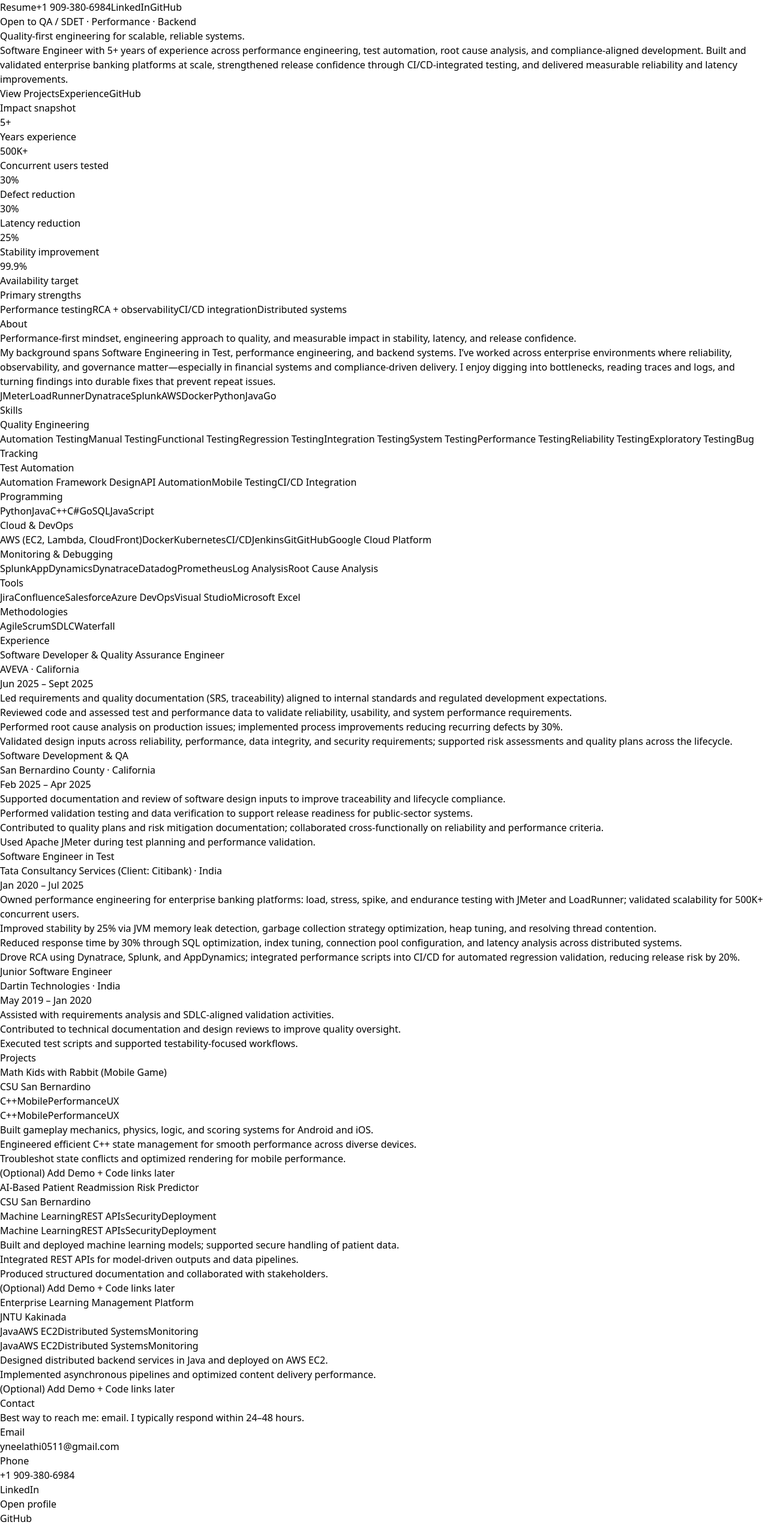
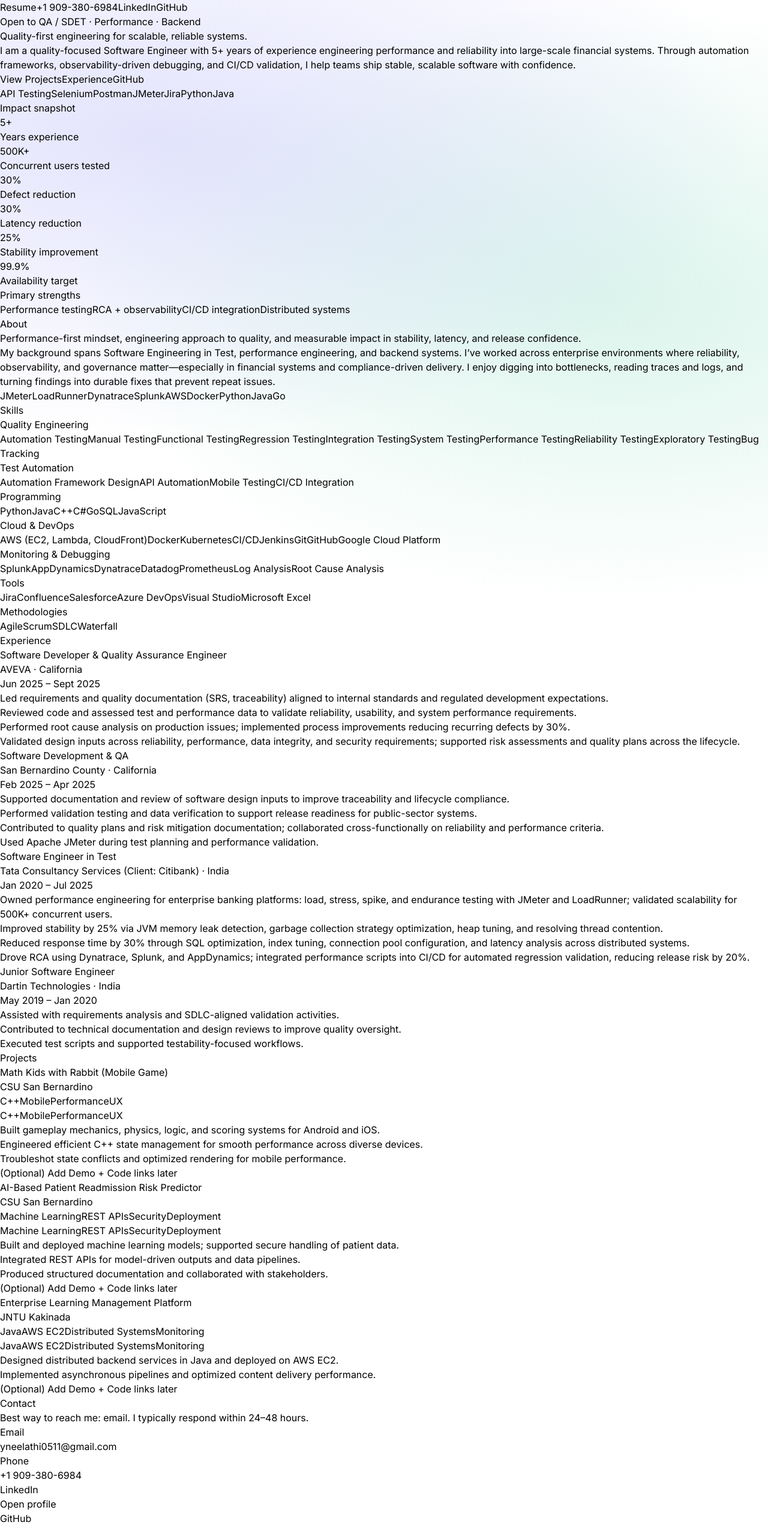
Before and after one commit to greeshmaneelathi/yasogreeshma-portfolio, a React (Vite) app: page / in a window 1280 px wide. Shown: the part 48-2596 px from the top of the page at 60% size. Built offline with nearby package versions, Linux system fonts and the light colour scheme.

Commit message:
Improve UI + animations

```diff
--- a/index.html
+++ b/index.html
@@ -5,6 +5,10 @@
     <link rel="icon" type="image/svg+xml" href="/vite.svg" />
     <meta name="viewport" content="width=device-width, initial-scale=1.0" />
     <title>greeshma-portfolio</title>
+    <link rel="preconnect" href="https://fonts.googleapis.com">
+<link rel="preconnect" href="https://fonts.gstatic.com" crossorigin>
+<link href="https://fonts.googleapis.com/css2?family=Inter:wght@400;500;600;700;800&display=swap" rel="stylesheet">
+
   </head>
   <body>
     <div id="root"></div>
--- a/package.json
+++ b/package.json
@@ -10,6 +10,7 @@
     "preview": "vite preview"
   },
   "dependencies": {
+    "framer-motion": "^12.34.2",
     "react": "^19.2.0",
     "react-dom": "^19.2.0"
   },
--- a/src/App.jsx
+++ b/src/App.jsx
@@ -1,4 +1,5 @@
 import React from "react";
+import { motion } from "framer-motion";
 
 const links = {
   email: "mailto:yneelathi0511@gmail.com",
@@ -41,7 +42,15 @@
     "GitHub",
     "Google Cloud Platform",
   ],
-  "Monitoring & Debugging": ["Splunk", "AppDynamics", "Dynatrace", "Datadog", "Prometheus", "Log Analysis", "Root Cause Analysis"],
+  "Monitoring & Debugging": [
+    "Splunk",
+    "AppDynamics",
+    "Dynatrace",
+    "Datadog",
+    "Prometheus",
+    "Log Analysis",
+    "Root Cause Analysis",
+  ],
   Tools: ["Jira", "Confluence", "Salesforce", "Azure DevOps", "Visual Studio", "Microsoft Excel"],
   Methodologies: ["Agile", "Scrum", "SDLC", "Waterfall"],
 };
@@ -148,6 +157,11 @@
   );
 }
 
+const fadeUp = {
+  hidden: { opacity: 0, y: 18 },
+  show: { opacity: 1, y: 0 },
+};
+
 export default function App() {
   return (
     <div className="min-h-screen bg-neutral-50 text-neutral-900">
@@ -171,22 +185,23 @@
               href={links.resume}
               target="_blank"
               rel="noreferrer"
-              className="hidden rounded-xl bg-neutral-900 px-3 py-2 text-sm font-medium text-white shadow-sm hover:bg-neutral-800 md:inline-flex"
+              className="hidden rounded-xl bg-neutral-900 px-3 py-2 text-sm font-medium text-white shadow-sm hover:bg-neutral-800 md:inline-flex transition-transform duration-200 hover:-translate-y-0.5"
             >
               Resume
             </a>
+
             <a
-  href="tel:+19093806984"
-  className="px-4 py-2 rounded-full border hover:bg-neutral-100 transition"
->
-  +1 909-380-6984
-</a>
+              href="tel:+19093806984"
+              className="hidden px-4 py-2 rounded-xl border border-neutral-200 bg-white text-sm font-medium text-neutral-800 shadow-sm hover:bg-neutral-50 transition-transform duration-200 hover:-translate-y-0.5 md:inline-flex"
+            >
+              +1 909-380-6984
+            </a>
 
             <a
               href={links.linkedin}
               target="_blank"
               rel="noreferrer"
-              className="rounded-xl border border-neutral-200 bg-white px-3 py-2 text-sm font-medium text-neutral-800 shadow-sm hover:bg-neutral-50"
+              className="rounded-xl border border-neutral-200 bg-white px-3 py-2 text-sm font-medium text-neutral-800 shadow-sm hover:bg-neutral-50 transition-transform duration-200 hover:-translate-y-0.5"
             >
               LinkedIn
             </a>
@@ -195,7 +210,7 @@
               href={links.github}
               target="_blank"
               rel="noreferrer"
-              className="rounded-xl border border-neutral-200 bg-white px-3 py-2 text-sm font-medium text-neutral-800 shadow-sm hover:bg-neutral-50"
+              className="rounded-xl border border-neutral-200 bg-white px-3 py-2 text-sm font-medium text-neutral-800 shadow-sm hover:bg-neutral-50 transition-transform duration-200 hover:-translate-y-0.5"
             >
               GitHub
             </a>
@@ -207,33 +222,53 @@
         {/* Hero */}
         <div className="grid gap-10 py-14 md:grid-cols-12 md:items-center">
           <div className="md:col-span-7">
-            <div className="inline-flex items-center gap-2 rounded-full border border-neutral-200 bg-white px-3 py-1 text-sm text-neutral-700 shadow-sm">
+            <motion.div
+              variants={fadeUp}
+              initial="hidden"
+              animate="show"
+              transition={{ duration: 0.55 }}
+              className="inline-flex items-center gap-2 rounded-full border border-neutral-200 bg-white px-3 py-1 text-sm text-neutral-700 shadow-sm"
+            >
               <span className="h-2 w-2 rounded-full bg-emerald-500" />
               Open to QA / SDET · Performance · Backend
-            </div>
+            </motion.div>
 
-            <h1 className="mt-5 text-4xl font-semibold tracking-tight text-neutral-900 md:text-5xl">
+            <motion.h1
+              initial={{ opacity: 0, y: 40 }}
+              animate={{ opacity: 1, y: 0 }}
+              transition={{ duration: 0.6, delay: 0.08 }}
+              className="mt-5 text-4xl md:text-5xl font-bold tracking-tight"
+            >
               Quality-first engineering for scalable, reliable systems.
-            </h1>
+            </motion.h1>
 
-            <p className="mt-4 max-w-2xl text-lg leading-relaxed text-neutral-600">
-              Software Engineer with 5+ years of experience across performance engineering, test automation, root cause
-              analysis, and compliance-aligned development. Built and validated enterprise banking platforms at scale,
-              strengthened release confidence through CI/CD-integrated testing, and delivered measurable reliability and
-              latency improvements.
-            </p>
+            <motion.p
+              initial={{ opacity: 0, y: 30 }}
+              animate={{ opacity: 1, y: 0 }}
+              transition={{ duration: 0.6, delay: 0.22 }}
+              className="mt-4 text-neutral-600 max-w-xl leading-relaxed"
+            >
+              I am a quality-focused Software Engineer with 5+ years of experience engineering performance and reliability into large-scale financial systems.
+              Through automation frameworks, observability-driven debugging, and CI/CD validation, I help teams ship stable, scalable software with confidence.
+            </motion.p>
 
-            <div className="mt-6 flex flex-wrap gap-3">
+            {/* Animated Buttons */}
+            <motion.div
+              initial={{ opacity: 0, y: 20 }}
+              animate={{ opacity: 1, y: 0 }}
+              transition={{ duration: 0.6, delay: 0.4 }}
+              className="mt-6 flex flex-wrap gap-3"
+            >
               <a
                 href="#projects"
-                className="rounded-2xl bg-neutral-900 px-5 py-3 text-sm font-semibold text-white shadow-sm hover:bg-neutral-800"
+                className="rounded-2xl bg-neutral-900 px-5 py-3 text-sm font-semibold text-white shadow-sm hover:bg-neutral-800 transition-transform duration-200 hover:-translate-y-0.5"
               >
                 View Projects
               </a>
 
               <a
                 href="#experience"
-                className="rounded-2xl border border-neutral-200 bg-white px-5 py-3 text-sm font-semibold text-neutral-900 shadow-sm hover:bg-neutral-50"
+                className="rounded-2xl border border-neutral-200 bg-white px-5 py-3 text-sm font-semibold text-neutral-900 shadow-sm hover:bg-neutral-50 transition-transform duration-200 hover:-translate-y-0.5"
               >
                 Experience
               </a>
@@ -242,23 +277,44 @@
                 href={links.github}
                 target="_blank"
                 rel="noreferrer"
-                className="rounded-2xl border border-neutral-200 bg-white px-5 py-3 text-sm font-semibold text-neutral-900 shadow-sm hover:bg-neutral-50"
+                className="rounded-2xl border border-neutral-200 bg-white px-5 py-3 text-sm font-semibold text-neutral-900 shadow-sm hover:bg-neutral-50 transition-transform duration-200 hover:-translate-y-0.5"
               >
                 GitHub
               </a>
-            </div>
+            </motion.div>
+
+            <motion.div
+              initial={{ opacity: 0, y: 16 }}
+              animate={{ opacity: 1, y: 0 }}
+              transition={{ duration: 0.6, delay: 0.52 }}
+              className="mt-5 flex flex-wrap gap-2"
+            >
+              {["API Testing", "Selenium", "Postman", "JMeter", "Jira", "Python", "Java"].map((t) => (
+                <Pill key={t}>{t}</Pill>
+              ))}
+            </motion.div>
           </div>
 
           <div className="md:col-span-5">
-            <div className="rounded-3xl border border-neutral-200 bg-white p-6 shadow-sm">
+            <motion.div
+              initial={{ opacity: 0, y: 24 }}
+              animate={{ opacity: 1, y: 0 }}
+              transition={{ duration: 0.65, delay: 0.18 }}
+              className="rounded-3xl border border-neutral-200 bg-white p-6 shadow-sm"
+            >
               <h3 className="text-base font-semibold">Impact snapshot</h3>
 
               <div className="mt-4 grid grid-cols-2 gap-3">
                 {stats.map((s) => (
-                  <div key={s.label} className="rounded-2xl border border-neutral-200 bg-neutral-50 p-4">
+                  <motion.div
+                    key={s.label}
+                    whileHover={{ y: -4 }}
+                    transition={{ duration: 0.18 }}
+                    className="rounded-2xl border border-neutral-200 bg-neutral-50 p-4"
+                  >
                     <div className="text-2xl font-semibold tracking-tight">{s.value}</div>
                     <div className="mt-1 text-sm text-neutral-600">{s.label}</div>
-                  </div>
+                  </motion.div>
                 ))}
               </div>
 
@@ -271,7 +327,7 @@
                   <span className="rounded-full bg-white/10 px-3 py-1">Distributed systems</span>
                 </div>
               </div>
-            </div>
+            </motion.div>
           </div>
         </div>
 
@@ -282,7 +338,13 @@
             title="About"
             subtitle="Performance-first mindset, engineering approach to quality, and measurable impact in stability, latency, and release confidence."
           >
-            <div className="rounded-3xl border border-neutral-200 bg-white p-6 shadow-sm">
+            <motion.div
+              initial={{ opacity: 0, y: 18 }}
+              whileInView={{ opacity: 1, y: 0 }}
+              viewport={{ once: true, amount: 0.25 }}
+              transition={{ duration: 0.55 }}
+              className="rounded-3xl border border-neutral-200 bg-white p-6 shadow-sm"
+            >
               <p className="leading-relaxed text-neutral-700">
                 My background spans Software Engineering in Test, performance engineering, and backend systems. I’ve worked
                 across enterprise environments where reliability, observability, and governance matter—especially in financial
@@ -301,7 +363,7 @@
                 <Pill>Java</Pill>
                 <Pill>Go</Pill>
               </div>
-            </div>
+            </motion.div>
           </Section>
         </div>
 
@@ -310,14 +372,21 @@
           <Section id="skills" title="Skills">
             <div className="grid gap-4 md:grid-cols-2">
               {Object.entries(skills).map(([group, items]) => (
-                <div key={group} className="rounded-3xl border border-neutral-200 bg-white p-6 shadow-sm">
+                <motion.div
+                  key={group}
+                  initial={{ opacity: 0, y: 18 }}
+                  whileInView={{ opacity: 1, y: 0 }}
+                  viewport={{ once: true, amount: 0.2 }}
+                  transition={{ duration: 0.55 }}
+                  className="rounded-3xl border border-neutral-200 bg-white p-6 shadow-sm"
+                >
                   <h3 className="text-base font-semibold">{group}</h3>
                   <div className="mt-3 flex flex-wrap gap-2">
                     {items.map((it) => (
                       <Pill key={it}>{it}</Pill>
                     ))}
                   </div>
-                </div>
+                </motion.div>
               ))}
             </div>
           </Section>
@@ -328,7 +397,14 @@
           <Section id="experience" title="Experience">
             <div className="grid gap-4">
               {experience.map((job) => (
-                <div key={job.company + job.role} className="rounded-3xl border border-neutral-200 bg-white p-6 shadow-sm">
+                <motion.div
+                  key={job.company + job.role}
+                  initial={{ opacity: 0, y: 18 }}
+                  whileInView={{ opacity: 1, y: 0 }}
+                  viewport={{ once: true, amount: 0.2 }}
+                  transition={{ duration: 0.55 }}
+                  className="rounded-3xl border border-neutral-200 bg-white p-6 shadow-sm"
+                >
                   <div className="flex flex-col gap-2 md:flex-row md:items-start md:justify-between">
                     <div>
                       <h3 className="text-lg font-semibold tracking-tight">{job.role}</h3>
@@ -344,7 +420,7 @@
                       <li key={idx}>{h}</li>
                     ))}
                   </ul>
-                </div>
+                </motion.div>
               ))}
             </div>
           </Section>
@@ -355,7 +431,15 @@
           <Section id="projects" title="Projects">
             <div className="grid gap-4 md:grid-cols-2">
               {projects.map((p) => (
-                <div key={p.title} className="rounded-3xl border border-neutral-200 bg-white p-6 shadow-sm">
+                <motion.div
+                  key={p.title}
+                  initial={{ opacity: 0, y: 18 }}
+                  whileInView={{ opacity: 1, y: 0 }}
+                  viewport={{ once: true, amount: 0.2 }}
+                  transition={{ duration: 0.55 }}
+                  whileHover={{ y: -6 }}
+                  className="rounded-3xl border border-neutral-200 bg-white p-6 shadow-sm"
+                >
                   <div className="flex items-start justify-between gap-4">
                     <div>
                       <h3 className="text-lg font-semibold tracking-tight">{p.title}</h3>
@@ -384,7 +468,7 @@
                   <div className="mt-5 text-sm text-neutral-500">
                     (Optional) Add Demo + Code links later
                   </div>
-                </div>
+                </motion.div>
               ))}
             </div>
           </Section>
@@ -393,38 +477,30 @@
         {/* Contact */}
         <div className="py-14">
           <Section id="contact" title="Contact" subtitle="Best way to reach me: email. I typically respond within 24–48 hours.">
-            <div className="rounded-3xl border border-neutral-200 bg-white p-6 shadow-sm">
-              <div className="grid gap-4 md:grid-cols-3">
-                <a href={links.email} className="rounded-2xl border border-neutral-200 bg-neutral-50 p-4 hover:bg-neutral-100">
+            <motion.div
+              initial={{ opacity: 0, y: 18 }}
+              whileInView={{ opacity: 1, y: 0 }}
+              viewport={{ once: true, amount: 0.2 }}
+              transition={{ duration: 0.55 }}
+              className="rounded-3xl border border-neutral-200 bg-white p-6 shadow-sm"
+            >
+              <div className="grid gap-4 md:grid-cols-2 lg:grid-cols-4">
+                <a href={links.email} className="rounded-2xl border border-neutral-200 bg-neutral-50 p-4 hover:bg-neutral-100 transition">
                   <div className="text-sm text-neutral-600">Email</div>
                   <div className="mt-1 font-semibold">yneelathi0511@gmail.com</div>
                 </a>
-<div className="rounded-2xl border p-6">
-  <p className="text-sm text-neutral-500 mb-2">Phone</p>
-  <a
-    href="tel:+19093806984"
-    className="font-medium hover:underline"
-  >
-    +1 909-380-6984
-  </a>
-</div>
 
-                <a
-                  href={links.linkedin}
-                  target="_blank"
-                  rel="noreferrer"
-                  className="rounded-2xl border border-neutral-200 bg-neutral-50 p-4 hover:bg-neutral-100"
-                >
+                <a href="tel:+19093806984" className="rounded-2xl border border-neutral-200 bg-neutral-50 p-4 hover:bg-neutral-100 transition">
+                  <div className="text-sm text-neutral-600">Phone</div>
+                  <div className="mt-1 font-semibold">+1 909-380-6984</div>
+                </a>
+
+                <a href={links.linkedin} target="_blank" rel="noreferrer" className="rounded-2xl border border-neutral-200 bg-neutral-50 p-4 hover:bg-neutral-100 transition">
                   <div className="text-sm text-neutral-600">LinkedIn</div>
                   <div className="mt-1 font-semibold">Open profile</div>
                 </a>
 
-                <a
-                  href={links.github}
-                  target="_blank"
-                  rel="noreferrer"
-                  className="rounded-2xl border border-neutral-200 bg-neutral-50 p-4 hover:bg-neutral-100"
-                >
+                <a href={links.github} target="_blank" rel="noreferrer" className="rounded-2xl border border-neutral-200 bg-neutral-50 p-4 hover:bg-neutral-100 transition">
                   <div className="text-sm text-neutral-600">GitHub</div>
                   <div className="mt-1 font-semibold">View repos</div>
                 </a>
@@ -433,13 +509,13 @@
               <div className="mt-6 rounded-2xl bg-neutral-900 p-5 text-white">
                 <div className="text-sm font-semibold">Quick pitch</div>
                 <p className="mt-2 text-sm leading-relaxed text-white/90">
-                  I’m a Software Engineer in Test with 5+ years of experience in performance engineering and quality-driven delivery.
+                  I am a Software Engineer in Test with 5+ years of experience in performance engineering and quality-driven delivery.
                   I’ve validated enterprise banking platforms at scale (500K+ concurrent users), improved stability by 25% through JVM tuning,
                   and reduced response times by 30% using end-to-end bottleneck analysis across distributed systems. I’m currently looking for
                   QA/SDET and performance roles where I can own release confidence and system reliability.
                 </p>
               </div>
-            </div>
+            </motion.div>
           </Section>
         </div>
 
--- a/src/index.css
+++ b/src/index.css
@@ -1,3 +1,9 @@
 @tailwind base;
 @tailwind components;
 @tailwind utilities;
+body {
+  background: radial-gradient(1000px 500px at 20% 10%, rgba(99,102,241,0.18), transparent),
+              radial-gradient(900px 500px at 80% 20%, rgba(16,185,129,0.15), transparent),
+              #ffffff;
+}
+* { font-family: Inter, system-ui, -apple-system, Segoe UI, Roboto, Arial, sans-serif; }
```
Also changed, not shown: 1 other file (tests, documents, lock files or other folders).
